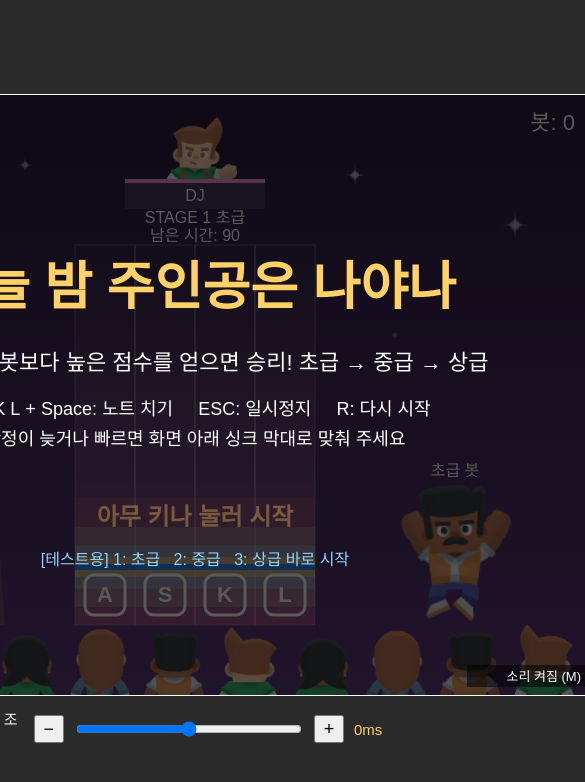
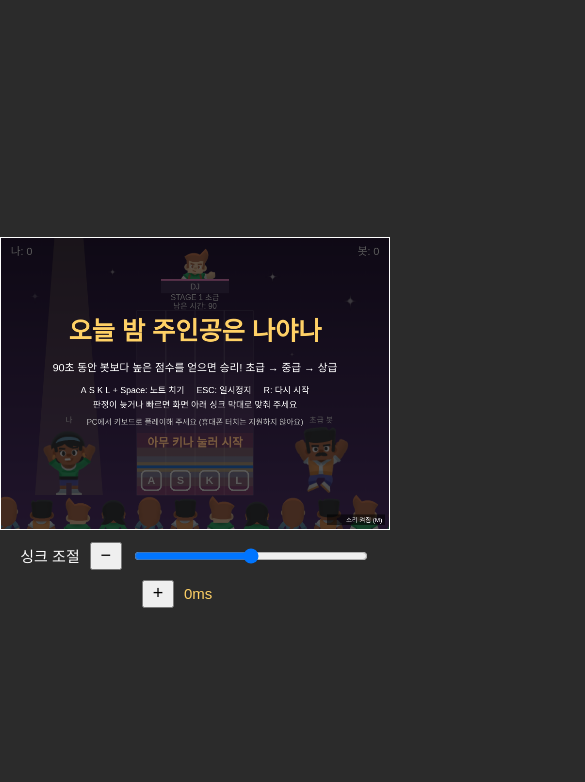
Before and after one commit to soun0607/my_game, a plain HTML site: page index.html in a window 390 px wide. Shown: the whole page, 585 px wide, since content can reach past the window. Drawn offline with Linux system fonts and the light colour scheme.

Commit message:
모바일 화면 대응과 PC 플레이 안내 추가
- canvas가 화면 폭/높이를 넘지 않게 max-width, max-height 적용 (width/height 속성은 그대로)
- 싱크 막대가 좁은 화면에서 줄바꿈되게 함
- 시작 화면과 README에 터치 미지원, PC 키보드 플레이 안내
- 플레이테스트용 스테이지 바로 고르기(1/2/3) 끄기
- README 진행 상황에 9주차 추가

Co-Authored-By: Claude Opus 5.5 <noreply@anthropic.com>

```diff
--- a/script.js
+++ b/script.js
@@ -122,7 +122,7 @@ let stage = 0;
 const STAGE_NAMES = ["초급", "중급", "상급"];
 // [플레이테스트용] true면 시작 화면에서 1 / 2 / 3 키로 초급 / 중급 / 상급을 바로 고를 수 있다
 // 플레이테스트가 끝나면 false로 바꾸면 꺼진다 (코드를 아예 지우려면 "[플레이테스트용]"으로 검색되는 부분 3곳을 지운다)
-const STAGE_SELECT_FOR_TEST = true;
+const STAGE_SELECT_FOR_TEST = false;  // 플레이테스트가 끝나서 꺼 둠 (다시 쓰려면 true)
 const COUNTDOWN_SECONDS = 3;   // 게임 시작 전 카운트다운 시간 (초). 스테이지와 상관없이 매 판 시작 때마다 나온다
 let countdownStart = Date.now(); // 카운트다운을 시작한 순간의 시각 (밀리초)
 // 일시정지: ESC로 "paused" 상태가 된다. 멈춘 동안 흐른 시간은 제한 시간·카운트다운에서 빼 준다
@@ -1036,6 +1036,10 @@ function drawStart() {
   ctx.font = "18px sans-serif";
   ctx.fillText("A S K L + Space: 노트 치기     ESC: 일시정지     R: 다시 시작", 400, 320);
   ctx.fillText("판정이 늦거나 빠르면 화면 아래 싱크 막대로 맞춰 주세요", 400, 350);
+  // 9장 모바일 대응: 터치 조작이 없어서 휴대폰에서는 플레이할 수 없다고 미리 알린다
+  ctx.fillStyle = "#bbbbbb";
+  ctx.font = "16px sans-serif";
+  ctx.fillText("PC에서 키보드로 플레이해 주세요 (휴대폰 터치는 지원하지 않아요)", 400, 385);
   // "아무 키나 눌러 시작"은 깜빡인다: Math.sin으로 투명도가 0.3 ~ 1 사이를 오간다
   ctx.globalAlpha = 0.65 + 0.35 * Math.sin(frameCount * 0.08);
   ctx.fillStyle = "#ffd166";
--- a/style.css
+++ b/style.css
@@ -14,6 +14,11 @@ body {
 /* 도화지: 얇은 흰 테두리 */
 canvas {
   border: 1px solid #ffffff;
+  /* 휴대폰(9장): 화면 폭보다 크면 비율을 유지한 채 줄인다. width/height 속성(800×600)은 그대로라 좌표 계산은 안 바뀐다 */
+  max-width: 100%;
+  max-height: 100vh;   /* 가로로 눕힌 휴대폰에서도 위아래가 잘리지 않게 */
+  height: auto;
+  box-sizing: border-box;
 }
 
 /* 싱크 조절 막대: canvas 아래 가운데 */
@@ -24,10 +29,15 @@ canvas {
   color: #ffffff;
   font-family: sans-serif;
   font-size: 15px;
+  /* 좁은 화면에서는 줄을 바꿔서 막대가 화면 밖으로 안 나가게 한다 */
+  flex-wrap: wrap;
+  justify-content: center;
+  padding: 0 16px;
 }
 
 .sync input {
   width: 260px;
+  max-width: 60vw;
 }
 
 .sync button {
```
Also changed, not shown: 1 other file.
